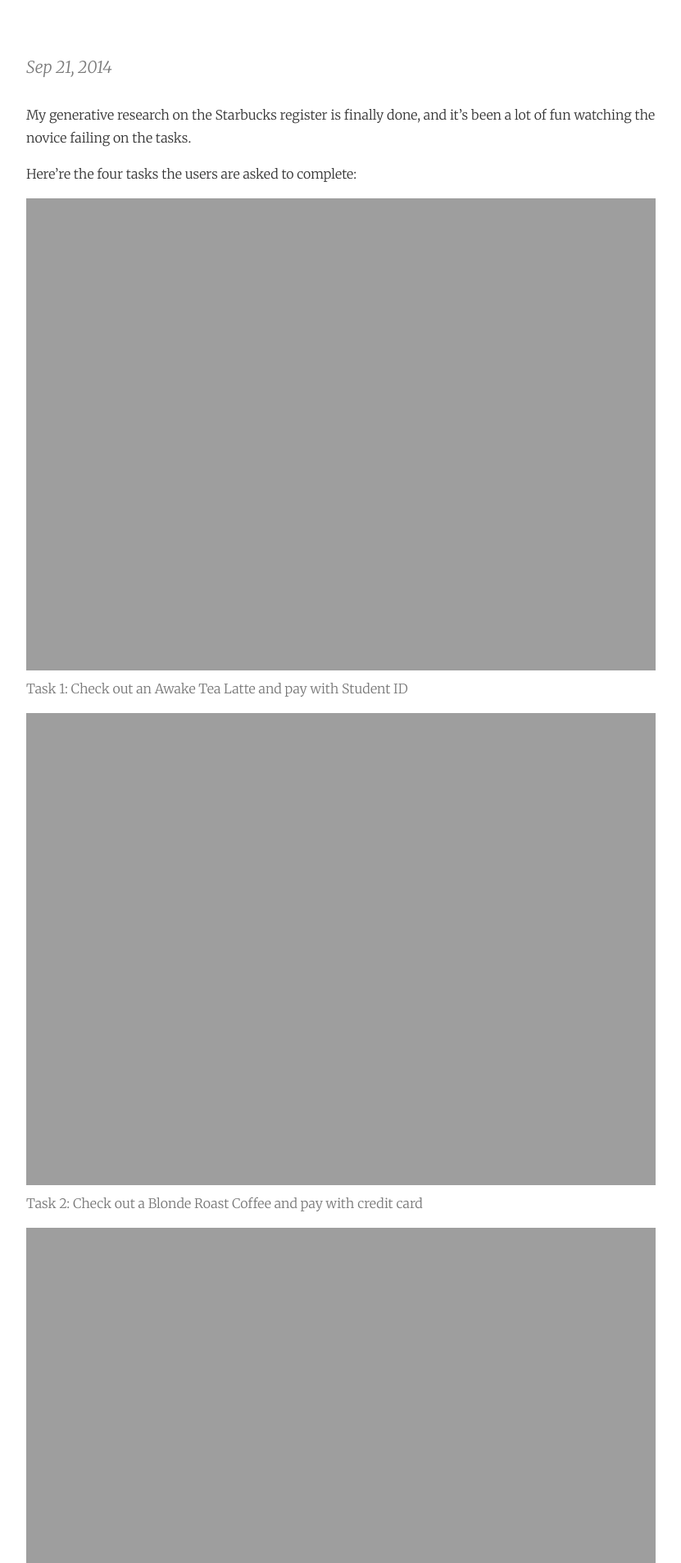
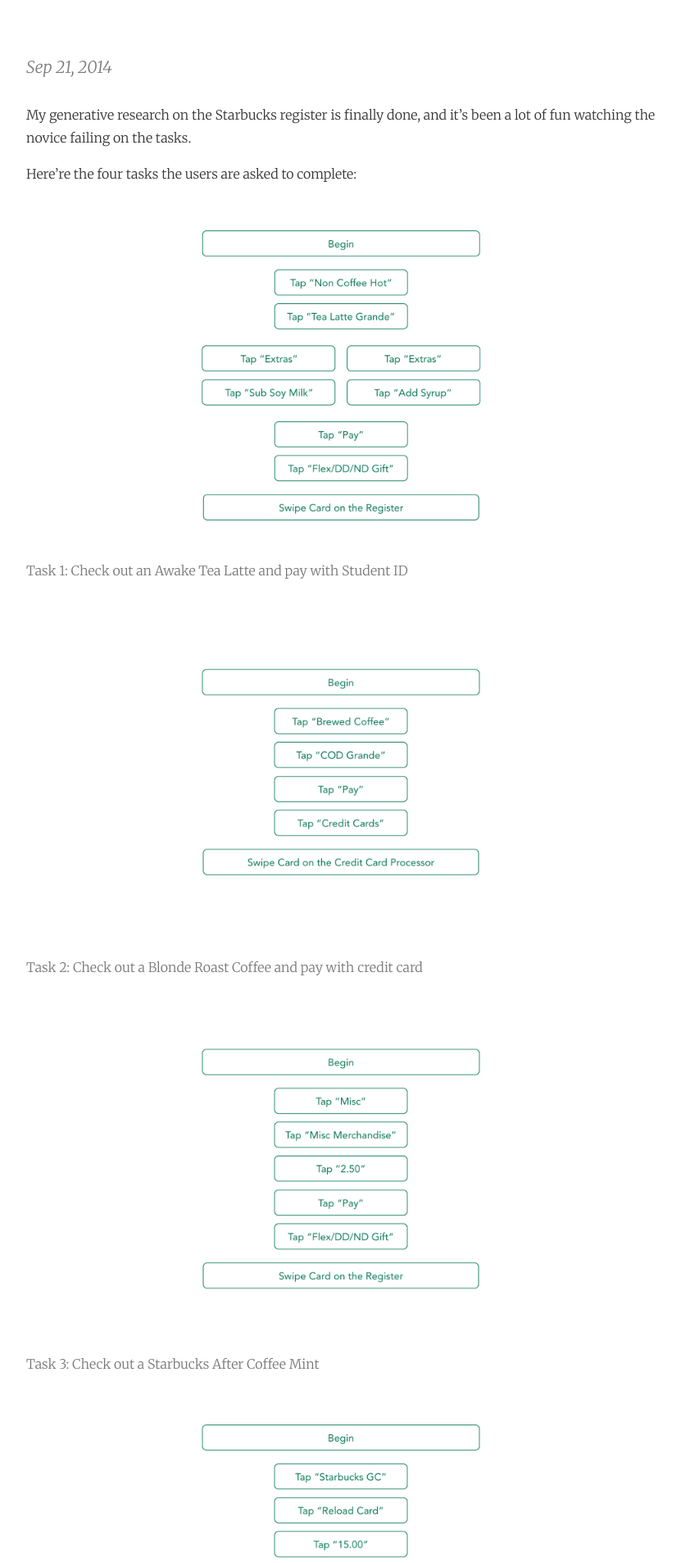
Before and after one commit to shuyangli/vcd7, a Jekyll site: the page built from _posts/2014-09-21-generative-research-documentation.markdown, in a window 1280 px wide. Shown: the part 371-2278 px from the top of the page at 82% size, without its empty margins (224-1055 px from the left). Built offline with Jekyll 4.4.1, drawn with Linux system fonts in a browser that asks for light colours.

Commit message:
Fixing image URLs

```diff
--- a/_posts/2014-09-21-generative-research-documentation.markdown
+++ b/_posts/2014-09-21-generative-research-documentation.markdown
@@ -10,16 +10,16 @@
 
 Here're the four tasks the users are asked to complete:
 
-![Task 1: Awake Tea Latte]({{ site.url }}{{ site.baseurl }}/assets/20140922-taskflow-1.jpg)
+![Task 1: Awake Tea Latte]({{ site.url }}{{ site.baseurl }}/assets/20140922-taskflow-1.png)
 <span class="small mid-gray">Task 1: Check out an Awake Tea Latte and pay with Student ID</span>
 
-![Task 2: Coffee and Credit]({{ site.url }}{{ site.baseurl }}/assets/20140922-taskflow-1.jpg)
+![Task 2: Coffee and Credit]({{ site.url }}{{ site.baseurl }}/assets/20140922-taskflow-2.png)
 <span class="small mid-gray">Task 2: Check out a Blonde Roast Coffee and pay with credit card</span>
 
-![Task 3: Starbucks Mint]({{ site.url }}{{ site.baseurl }}/assets/20140922-taskflow-1.jpg)
+![Task 3: Starbucks Mint]({{ site.url }}{{ site.baseurl }}/assets/20140922-taskflow-3.png)
 <span class="small mid-gray">Task 3: Check out a Starbucks After Coffee Mint</span>
 
-![Task 4: Gift Card Reload]({{ site.url }}{{ site.baseurl }}/assets/20140922-taskflow-1.jpg)
+![Task 4: Gift Card Reload]({{ site.url }}{{ site.baseurl }}/assets/20140922-taskflow-4.png)
 <span class="small mid-gray">Task 3: Reload $15 on a Gift Card</span>
 
 And here's the final video documentation!
```
